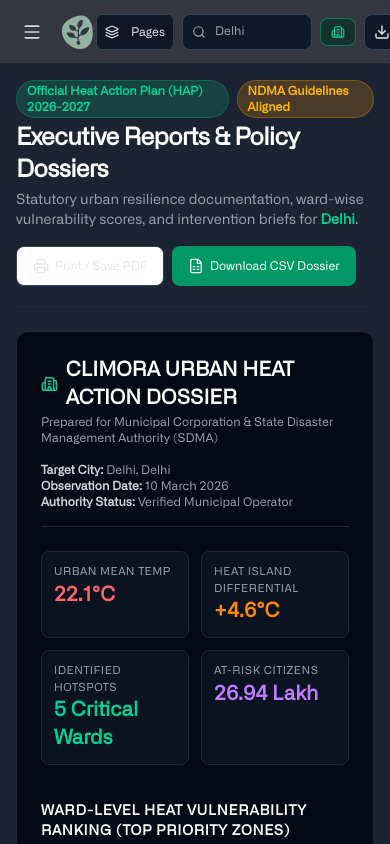
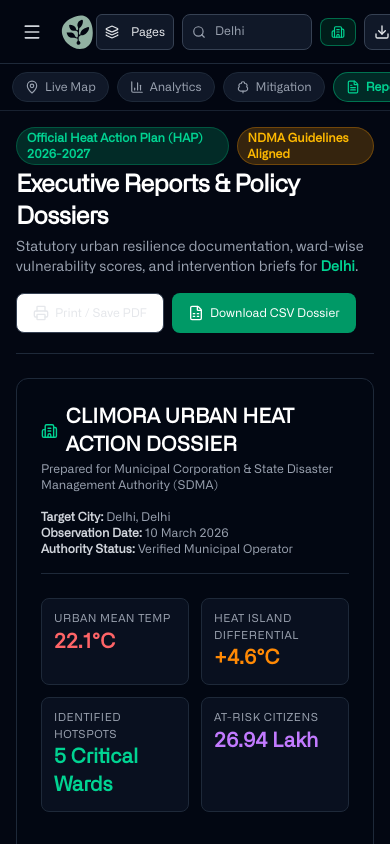
Before and after one commit to hema-hema123/climora-dashboard, a Next.js app: page /reports in a window 390 px wide. Built offline with nearby package versions, Linux system fonts and the light colour scheme.

Commit message:
fix: smooth scrolling across all pages, responsive mobile navbar, and map visibility improvements

```diff
--- a/app/analytics/page.tsx
+++ b/app/analytics/page.tsx
@@ -37,7 +37,7 @@ export default function AnalyticsPage() {
 
   return (
     <DashboardShell>
-      <div className="flex-1 overflow-y-auto p-4 sm:p-6 lg:p-8 space-y-6 bg-gray-900/95 text-gray-100">
+      <div className="p-4 sm:p-6 lg:p-8 space-y-6 max-w-7xl mx-auto w-full text-gray-100">
         {/* Page Header */}
         <div className="flex flex-col sm:flex-row sm:items-center justify-between gap-4 border-b border-gray-800 pb-5">
           <div>
--- a/app/citizen/page.tsx
+++ b/app/citizen/page.tsx
@@ -93,7 +93,7 @@ export default function CitizenPage() {
 
   return (
     <DashboardShell>
-      <div className="flex-1 overflow-y-auto p-4 sm:p-6 lg:p-8 space-y-6 bg-gray-900/95 text-gray-100">
+      <div className="p-4 sm:p-6 lg:p-8 space-y-6 max-w-7xl mx-auto w-full text-gray-100">
         {/* Page Header */}
         <div className="flex flex-col sm:flex-row sm:items-center justify-between gap-4 border-b border-gray-800 pb-5">
           <div>
--- a/app/dashboard/page.tsx
+++ b/app/dashboard/page.tsx
@@ -124,8 +124,8 @@ export default function DashboardPage() {
             </div>
           </div>
 
-          {/* Recommendations Panel */}
-          <div className="w-[280px] xl:w-[350px] shrink-0 overflow-y-auto border-l border-gray-200 bg-white p-4 dark:border-gray-800 dark:bg-gray-950">
+          {/* Recommendations Panel - Visible on ultra-wide screens */}
+          <div className="hidden 2xl:block w-[300px] xl:w-[340px] shrink-0 overflow-y-auto border-l border-gray-200 bg-white p-4 dark:border-gray-800 dark:bg-gray-950">
             <RecommendationsPanel />
           </div>
         </div>
--- a/app/globals.css
+++ b/app/globals.css
@@ -35,6 +35,10 @@
   box-sizing: border-box;
 }
 
+html {
+  scroll-behavior: smooth;
+}
+
 html,
 body {
   height: 100%;
@@ -44,6 +48,14 @@ body {
   overflow-x: hidden;
   -webkit-text-size-adjust: 100%;
   text-size-adjust: 100%;
+}
+
+.no-scrollbar::-webkit-scrollbar {
+  display: none;
+}
+.no-scrollbar {
+  -ms-overflow-style: none;
+  scrollbar-width: none;
 }
 
 /* Safe area padding for notched devices */
--- a/app/mitigation/page.tsx
+++ b/app/mitigation/page.tsx
@@ -59,7 +59,7 @@ export default function MitigationPage() {
 
   return (
     <DashboardShell>
-      <div className="flex-1 overflow-y-auto p-4 sm:p-6 lg:p-8 space-y-6 bg-gray-900/95 text-gray-100">
+      <div className="p-4 sm:p-6 lg:p-8 space-y-6 max-w-7xl mx-auto w-full text-gray-100">
         {/* Header */}
         <div className="flex flex-col sm:flex-row sm:items-center justify-between gap-4 border-b border-gray-800 pb-5">
           <div>
--- a/app/reports/page.tsx
+++ b/app/reports/page.tsx
@@ -107,7 +107,7 @@ export default function ReportsPage() {
 
   return (
     <DashboardShell>
-      <div className="flex-1 overflow-y-auto p-4 sm:p-6 lg:p-8 space-y-6 bg-gray-900/95 text-gray-100 print:bg-white print:text-black">
+      <div className="p-4 sm:p-6 lg:p-8 space-y-6 max-w-7xl mx-auto w-full text-gray-100 print:bg-white print:text-black">
         {/* Page Header */}
         <div className="flex flex-col sm:flex-row sm:items-center justify-between gap-4 border-b border-gray-800 pb-5 print:hidden">
           <div>
--- a/components/layout/DashboardShell.tsx
+++ b/components/layout/DashboardShell.tsx
@@ -1,5 +1,6 @@
 'use client';
 
+import { usePathname } from 'next/navigation';
 import { useDashboardStore } from '@/lib/store';
 import { cn } from '@/lib/utils';
 import { Header } from './Header';
@@ -10,22 +11,32 @@ interface DashboardShellProps {
 }
 
 export function DashboardShell({ children }: DashboardShellProps) {
+  const pathname = usePathname();
   const { sidebarOpen } = useDashboardStore();
+  const isDashboard = pathname === '/dashboard';
 
   return (
-    <div className="flex h-screen flex-col overflow-hidden bg-gray-50 dark:bg-gray-900 w-full">
+    <div className="flex min-h-screen flex-col bg-gray-950 text-gray-100 w-full antialiased font-alliance selection:bg-emerald-500 selection:text-black">
       <Header />
-      <div className="flex flex-1 overflow-hidden w-full">
+      {isDashboard ? (
+        // Flagship Dashboard: Fixed viewport with map layout and layer sidebar
+        <div className="flex h-[calc(100vh-64px)] overflow-hidden w-full relative">
           <Sidebar />
           <main
             className={cn(
-            'flex-1 overflow-hidden transition-all duration-300 w-full min-w-0',
+              'flex-1 overflow-hidden transition-all duration-300 w-full min-w-0 flex flex-col',
               sidebarOpen ? 'lg:ml-0' : '',
             )}
           >
             {children}
           </main>
         </div>
+      ) : (
+        // Multi-page Views (Analytics, Mitigation, Reports, Citizen): Smooth natural scrolling across full screen
+        <main className="flex-1 w-full min-w-0 bg-gray-950 overflow-y-auto">
+          {children}
+        </main>
+      )}
     </div>
   );
 }
--- a/components/layout/Header.tsx
+++ b/components/layout/Header.tsx
@@ -395,6 +395,27 @@ export function Header() {
         </div>
       </header>
 
+      {/* Mobile & Tablet Sub-Navbar for 1-Tap Page Switching */}
+      <div className="lg:hidden flex items-center gap-2 px-3 py-2 bg-gray-950/95 border-b border-gray-800/80 overflow-x-auto no-scrollbar scroll-smooth w-full z-40 sticky top-16">
+        {navLinks.map((link) => {
+          const isActive = pathname === link.href;
+          return (
+            <Link
+              key={link.href}
+              href={link.href}
+              className={`flex items-center gap-1.5 px-3 py-1.5 rounded-full text-xs font-medium whitespace-nowrap shrink-0 transition-all ${
+                isActive
+                  ? 'bg-emerald-500/20 text-emerald-400 font-semibold border border-emerald-500/50 shadow-sm'
+                  : 'text-gray-400 hover:text-white bg-gray-900 border border-gray-800'
+              }`}
+            >
+              <link.icon className="h-3.5 w-3.5" />
+              <span>{link.label}</span>
+            </Link>
+          );
+        })}
+      </div>
+
       {/* Role & Authentication Switcher Modal */}
       <AuthModal open={authModalOpen} onOpenChange={setAuthModalOpen} />
     </>
--- a/components/map/HeatMap.tsx
+++ b/components/map/HeatMap.tsx
@@ -51,12 +51,34 @@ function MapResizeHandler() {
   const map = useMap();
 
   useEffect(() => {
+    map.invalidateSize();
     const container = map.getContainer();
     const observer = new ResizeObserver(() => map.invalidateSize({ animate: false }));
     observer.observe(container);
 
-    return () => observer.disconnect();
+    const timer = setTimeout(() => {
+      map.invalidateSize();
+    }, 250);
+
+    return () => {
+      observer.disconnect();
+      clearTimeout(timer);
+    };
   }, [map]);
+
+  return null;
+}
+
+function MapController({ center, zoom }: { center: [number, number]; zoom: number }) {
+  const map = useMap();
+
+  useEffect(() => {
+    map.setView(center, zoom, { animate: true });
+    const timer = setTimeout(() => {
+      map.invalidateSize();
+    }, 200);
+    return () => clearTimeout(timer);
+  }, [map, center, zoom]);
 
   return null;
 }
@@ -121,16 +143,17 @@ export function HeatMap() {
 
   // Render 2D Leaflet map
   return (
-    <div ref={containerRef} id="climora-map-view" className="relative h-full w-full">
+    <div ref={containerRef} id="climora-map-view" className="relative h-full w-full min-h-[300px]">
       <MapContainer
         center={mapCenter}
         zoom={mapZoom}
         className="h-full w-full"
         zoomControl={true}
         preferCanvas={true}
-        key={`map-${selectedCity.id}-${mapZoom}-${mapCenter[0]}-${mapCenter[1]}`}
+        key={`climora-map-${selectedCity.id}`}
       >
         <MapResizeHandler />
+        <MapController center={mapCenter} zoom={mapZoom} />
         <TileLayer
           attribution='&copy; <a href="https://www.openstreetmap.org/copyright">OpenStreetMap</a> contributors &copy; <a href="https://carto.com/attributions">CARTO</a>'
           url="https://{s}.basemaps.cartocdn.com/rastertiles/voyager/{z}/{x}/{y}{r}.png"
```
Lines whose indentation alone changed are shown as unchanged.
